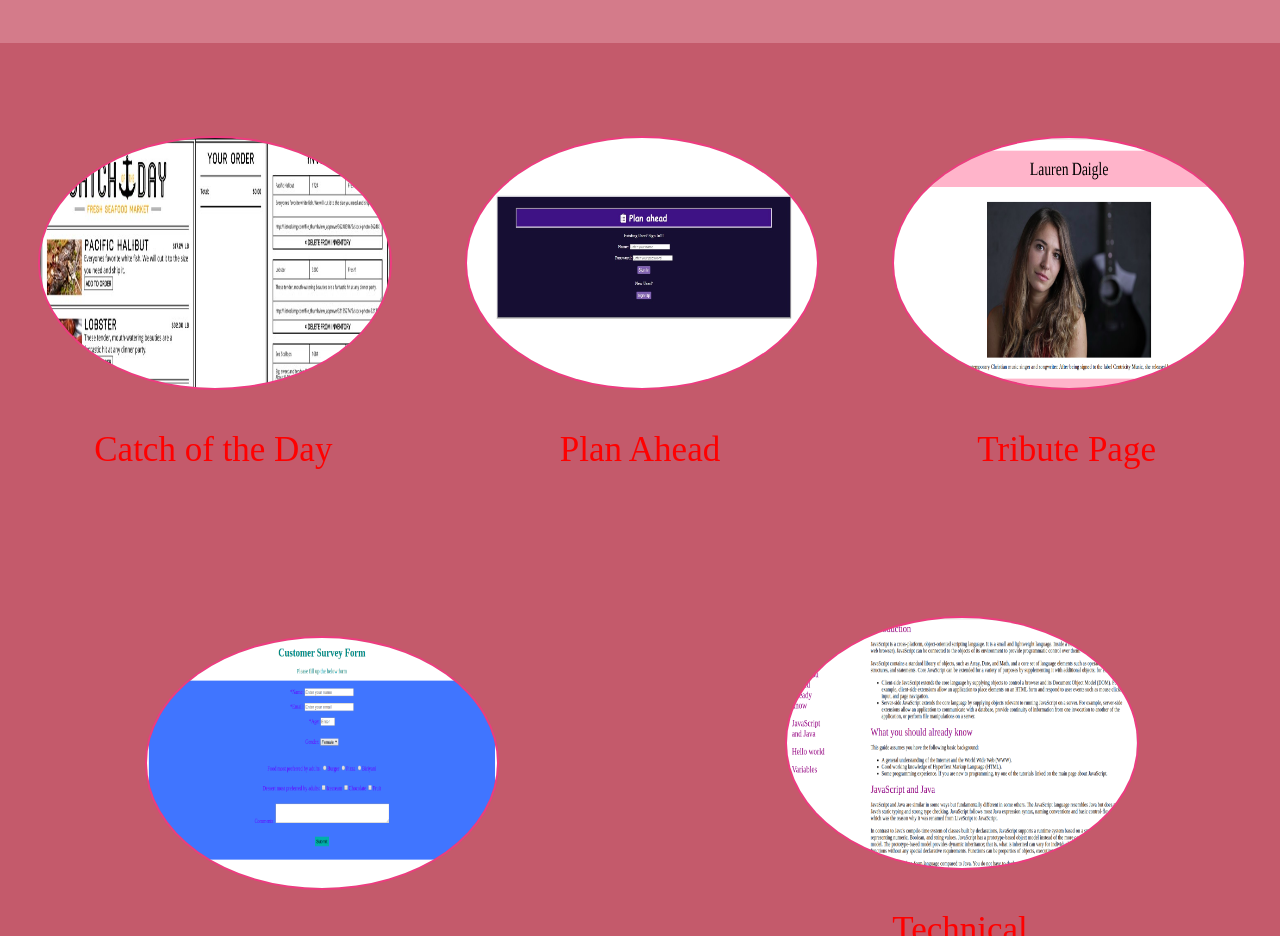
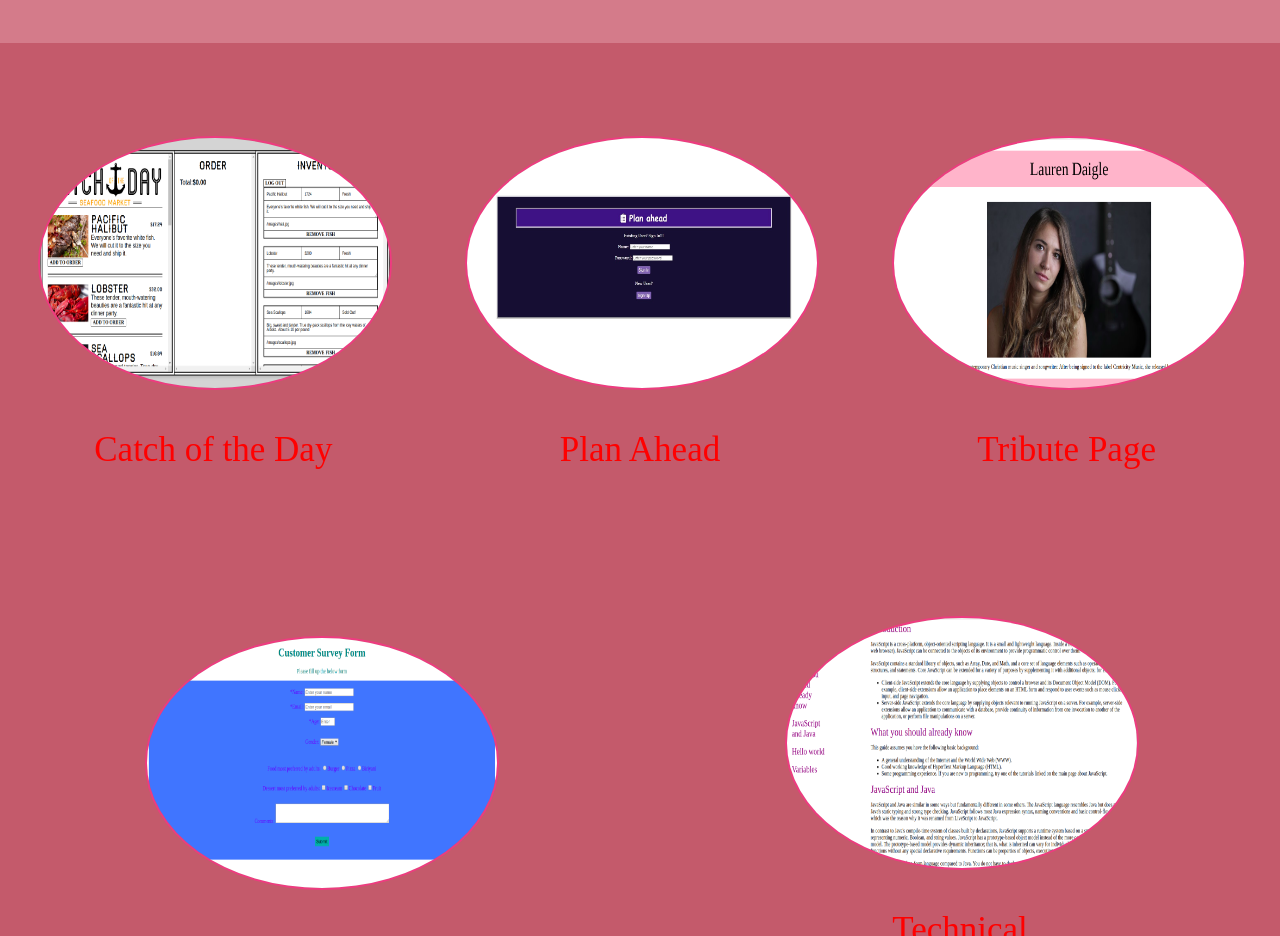
Before and after one commit to jenipharachel/Mini_Projects, a plain HTML site: page My_Portfolio/index.html in a window 1280 px wide. Shown: the part 820-1756 px from the top of the page. Drawn offline with Linux system fonts and the light colour scheme; files whose address does not match are found by name.

Commit message:
image change for catch of the day

```diff
--- a/My_Portfolio/index.html
+++ b/My_Portfolio/index.html
@@ -30,7 +30,7 @@
     <div id="projects" class="port">
       <a href="https://fishmarketapp.jenipharachel.now.sh" target="_blank" class="img-text">
         <img
-          src="/home/jenipha/Desktop/Practise/Mini_Projects/My_Portfolio/media/catch-of-the-day.jpg"
+          src="/home/jenipha/Desktop/Practise/Mini_Projects/My_Portfolio/media/catchday.png"
           alt="project"
           class="project-tile"
         />
```
Also changed, not shown: My_Portfolio/media/catch-of-the-day.jpg (deleted), My_Portfolio/media/catchday.png (added).
